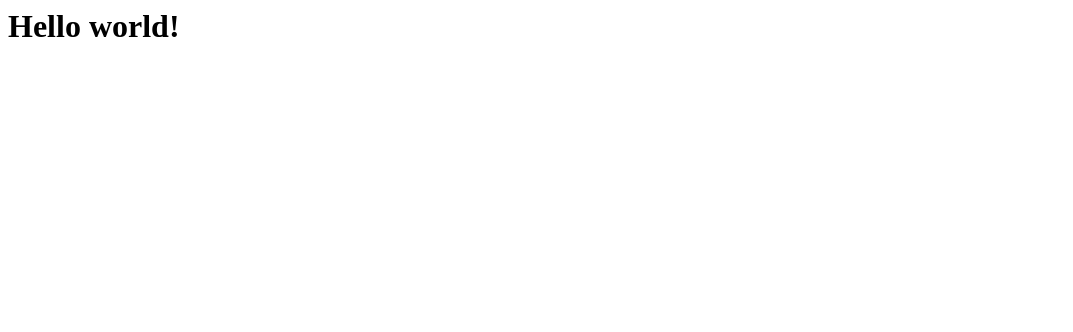
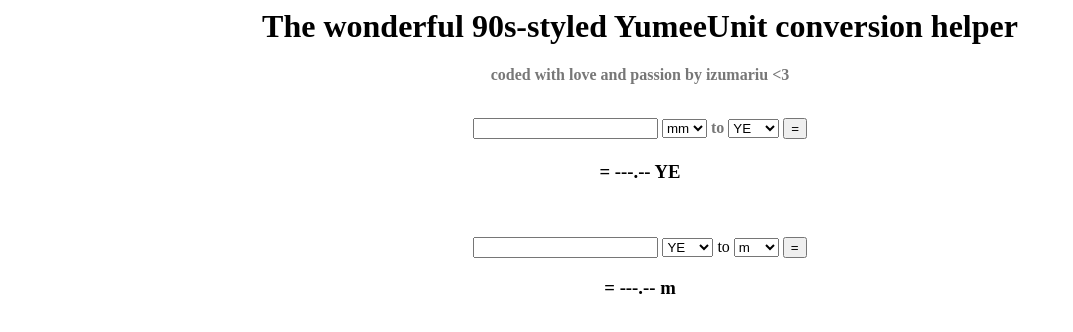
Before and after one commit to yumeeunits/yumeeunits.github.io, a plain HTML site: page index.html in a window 1280 px wide. Shown: the whole page, without its empty margins (0-1073 px from the left). Drawn offline with Linux system fonts and the light colour scheme.

Commit message:
Added general metric <=> YE conversion

```diff
--- a/index.html
+++ b/index.html
@@ -1 +1,144 @@
-<h1>Hello world!</h1>
+<html>
+  <head>
+    <title>idc if this looks like a 90s page</title>
+    <script>
+
+      function calcYE() {
+        var f_data = document.getElementById("f-data").value - 0;
+        var f_unit = document.getElementById("f-unit").value;
+        var t_unit = document.getElementById("t-unit").value;
+        var output = 0;
+
+        switch(f_unit) {
+          case "mm":
+            output = f_data / 150.0;
+            break;
+          case "cm":
+            output = f_data / 15.0;
+            break;
+          case "dm":
+            output = f_data / 1.50;
+            break;
+          case "m":
+            output = f_data / 0.15;
+            break;
+          case "km":
+            output = f_data / 0.00015;
+            break;
+        }
+
+        output = output.toFixed(2);
+        var outstr = " ";
+
+        switch(t_unit) {
+          case "YE":
+            break;
+          case "mYE":
+            output *= 1000;
+            outstr = " m";
+            break;
+          case "kYE":
+            output /= 1000.0;
+            outstr = " k";
+            break;
+        }
+
+        outstr = output + outstr;
+        document.getElementById("output").innerHTML = outstr;
+
+      }
+
+
+      function calcYE2() {
+        var f_data = document.getElementById("f-data2").value - 0;
+        var f_unit = document.getElementById("f-unit2").value;
+        var t_unit = document.getElementById("t-unit2").value;
+        var output = 0;
+
+        switch(f_unit) {
+          case "YE":
+            output = f_data * 0.15;
+            break;
+          case "mYE":
+            output = f_data / 1000.0 * 0.15;
+            break;
+          case "kYE":
+            output = f_data * 1000.0 * 0.15;
+            break;
+        }
+
+        output = output.toFixed(2);
+        var outstr = " ";
+
+        switch(t_unit) {
+          case "m":
+            break;
+          case "mm":
+            outstr += "m";
+            output *= 1000.0;
+            break;
+          case "cm":
+            outstr += "c";
+            output *= 100.0;
+            break;
+          case "dm":
+            outstr += "d";
+            output *= 10.0;
+            break;
+          case "km":
+            outstr += "k";
+            output /= 1000.0;
+            break;
+        }
+
+        outstr = output + outstr;
+        document.getElementById("output2").innerHTML = outstr;
+
+      }
+
+    </script>
+  </head>
+
+  <body style="text-align:center">
+    <h1>The wonderful 90s-styled YumeeUnit conversion helper</h1>
+    <h4 style="color: #777777;">coded with love and passion by izumariu &lt;3</p>
+    <br/>
+    <input type="number" id="f-data">
+    <select id="f-unit">
+      <option>mm</option>
+      <option>cm</option>
+      <option>dm</option>
+      <option>m</option>
+      <option>km</option>
+    </select>
+    to
+    <select id="t-unit">
+      <option>YE</option>
+      <option>mYE</option>
+      <option>kYE</option>
+    </select>
+    <button onclick="calcYE()">=</button>
+    <br/>
+    <h3>= <span id="output">---.-- </span>YE</h3>
+
+    <br/><br/>
+
+    <input type="number" id="f-data2">
+    <select id="f-unit2">
+      <option>YE</option>
+      <option>mYE</option>
+      <option>kYE</option>
+    </select>
+    to
+    <select id="t-unit2">
+      <option>m</option>
+      <option>mm</option>
+      <option>cm</option>
+      <option>dm</option>
+      <option>km</option>
+    </select>
+    <button onclick="calcYE2()">=</button>
+    <br/>
+    <h3>= <span id="output2">---.-- </span>m</h3>
+  </body>
+</html>
```
